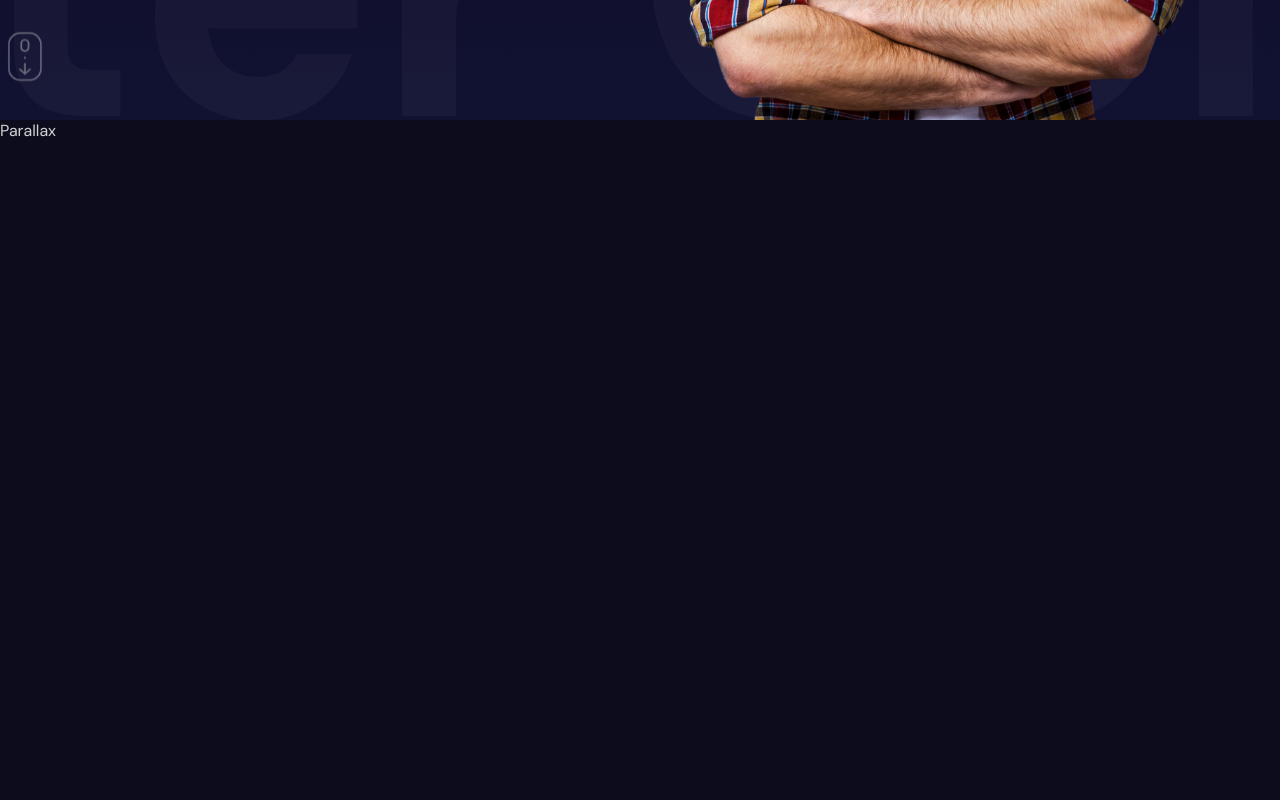
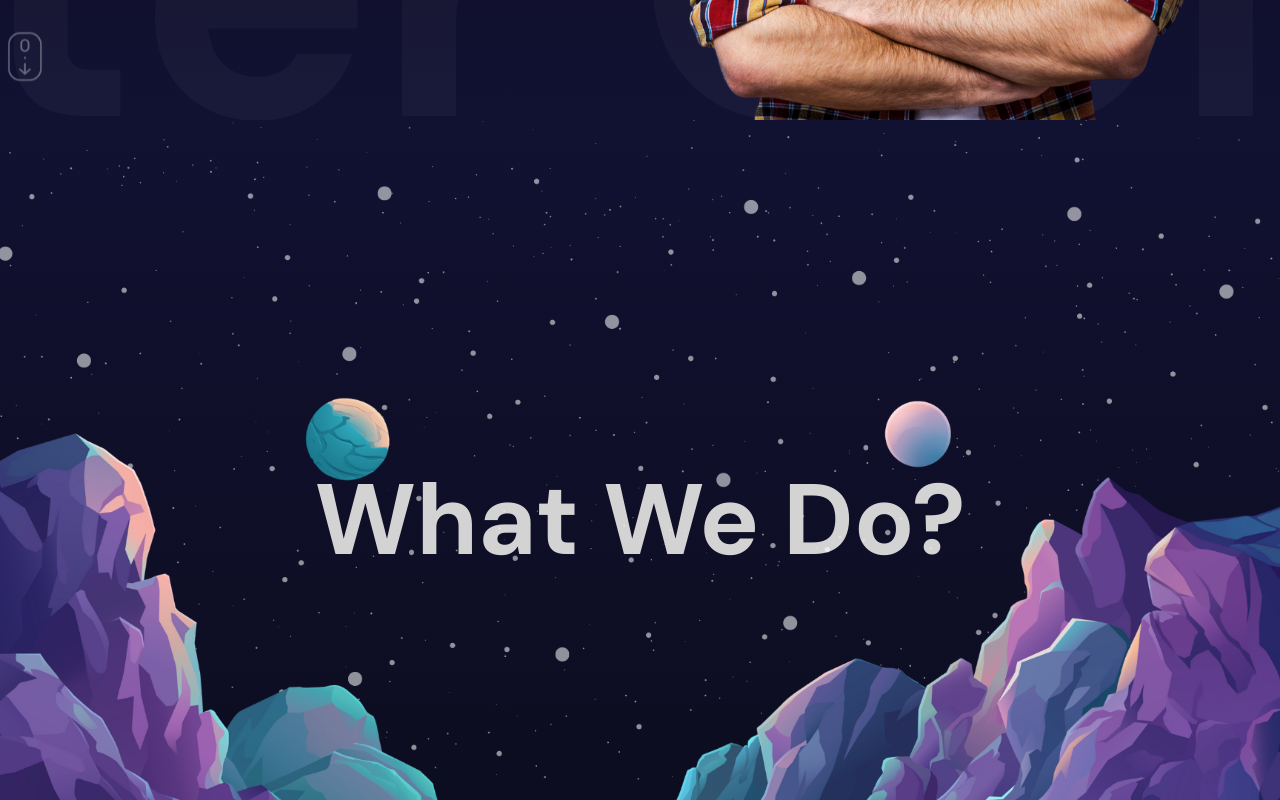
Before and after one commit to 4eJIoBeG/animated-portfolio-website, a React (Vite) app: page / in a window 1280 px wide. Shown: the part 680-1480 px from the top of the page. Built offline with nearby package versions, Linux system fonts and the light colour scheme.

Commit message:
add parallax section with animations

```diff
--- a/src/App.jsx
+++ b/src/App.jsx
@@ -1,6 +1,7 @@
 import "./app.scss";
 import Hero from "./components/Hero/Hero";
 import Navbar from "./components/Navbar/Navbar";
+import Parallax from "./components/Parallax/Parallax";
 
 const App = () => {
   return (
@@ -9,9 +10,13 @@
         <Navbar />
         <Hero />
       </section>
-      <section id="Services">Parallax</section>
+      <section id="Services">
+        <Parallax type="services" />
+      </section>
       <section>Services</section>
-      <section id="Portfolio">Parallax</section>
+      <section id="Portfolio">
+        <Parallax type="portfolio" />
+      </section>
       <section>Portfolio1</section>
       <section>Portfolio2</section>
       <section>Portfolio3</section>
--- /dev/null
+++ b/src/components/Parallax/Parallax.jsx
@@ -0,0 +1,45 @@
+import { motion, useScroll, useTransform } from "framer-motion";
+import "./parallax.scss";
+import { useRef } from "react";
+
+const Parallax = ({ type }) => {
+  const ref = useRef();
+
+  const { scrollYProgress } = useScroll({
+    target: ref,
+    offset: ["start start", "end start"],
+  });
+
+  const yBg = useTransform(scrollYProgress, [0, 1], ["0%", "50%"]);
+  const yText = useTransform(scrollYProgress, [0, 1], ["0%", "200%"]);
+
+  return (
+    <div
+      className="parallax"
+      ref={ref}
+      style={{
+        background:
+          type === "services"
+            ? "linear-gradient(180deg, #111132, #0c0c1d)"
+            : "linear-gradient(180deg, #111132, #505064)",
+      }}
+    >
+      <motion.h1 style={{ y: yText }}>
+        {type === "services" ? "What We Do?" : "What We Did?"}
+      </motion.h1>
+      <motion.div className="mountains"></motion.div>
+      <motion.div
+        className="planets"
+        style={{
+          y: yBg,
+          backgroundImage: `url(${
+            type === "services" ? "/planets.png" : "/sun.png"
+          })`,
+        }}
+      ></motion.div>
+      <motion.div style={{ x: yBg }} className="stars"></motion.div>
+    </div>
+  );
+};
+
+export default Parallax;
--- /dev/null
+++ b/src/components/Parallax/parallax.scss
@@ -0,0 +1,40 @@
+.parallax {
+  width: 100%;
+  height: 100%;
+  position: relative;
+  display: flex;
+  align-items: center;
+  justify-content: center;
+  overflow: hidden;
+
+  h1 {
+    font-size: 100px;
+  }
+  .mountains {
+    background-image: url("/mountains.png");
+    background-size: cover;
+    background-position: bottom;
+    width: 100%;
+    height: 100%;
+    position: absolute;
+    z-index: 3;
+  }
+  .planets {
+    background-image: url("/planets.png");
+    background-size: cover;
+    background-position: bottom;
+    width: 100%;
+    height: 100%;
+    position: absolute;
+    z-index: 2;
+  }
+  .stars {
+    background-image: url("/stars.png");
+    background-size: cover;
+    background-position: bottom;
+    width: 100%;
+    height: 100%;
+    position: absolute;
+    z-index: 1;
+  }
+}
```
